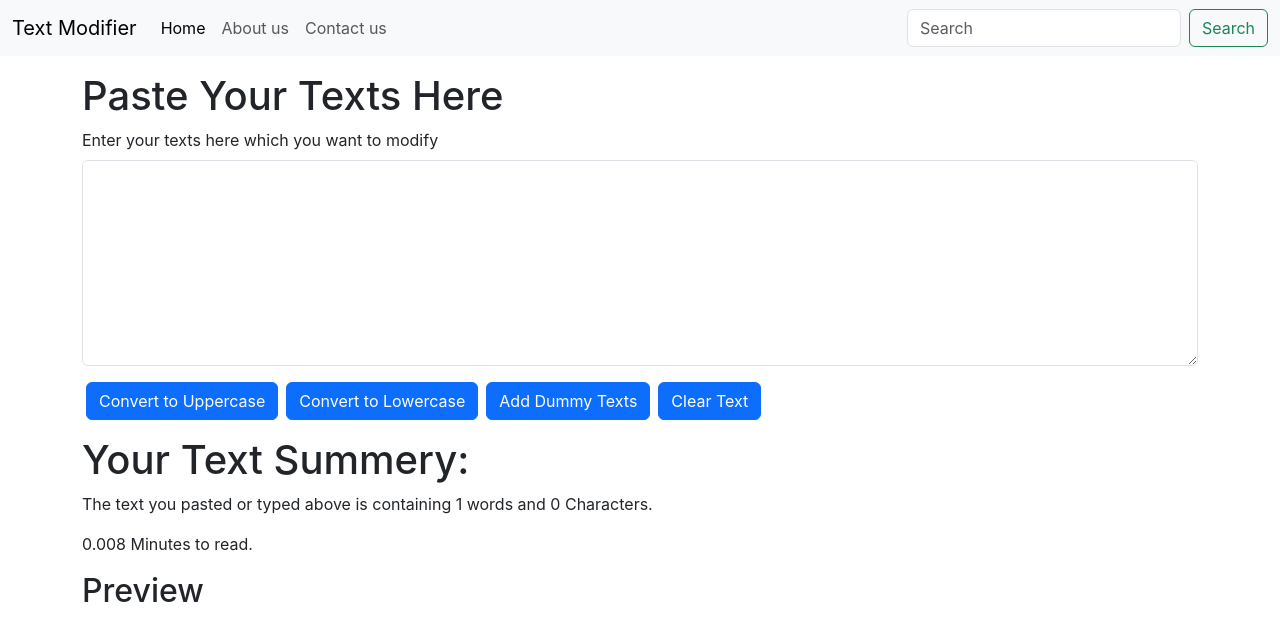
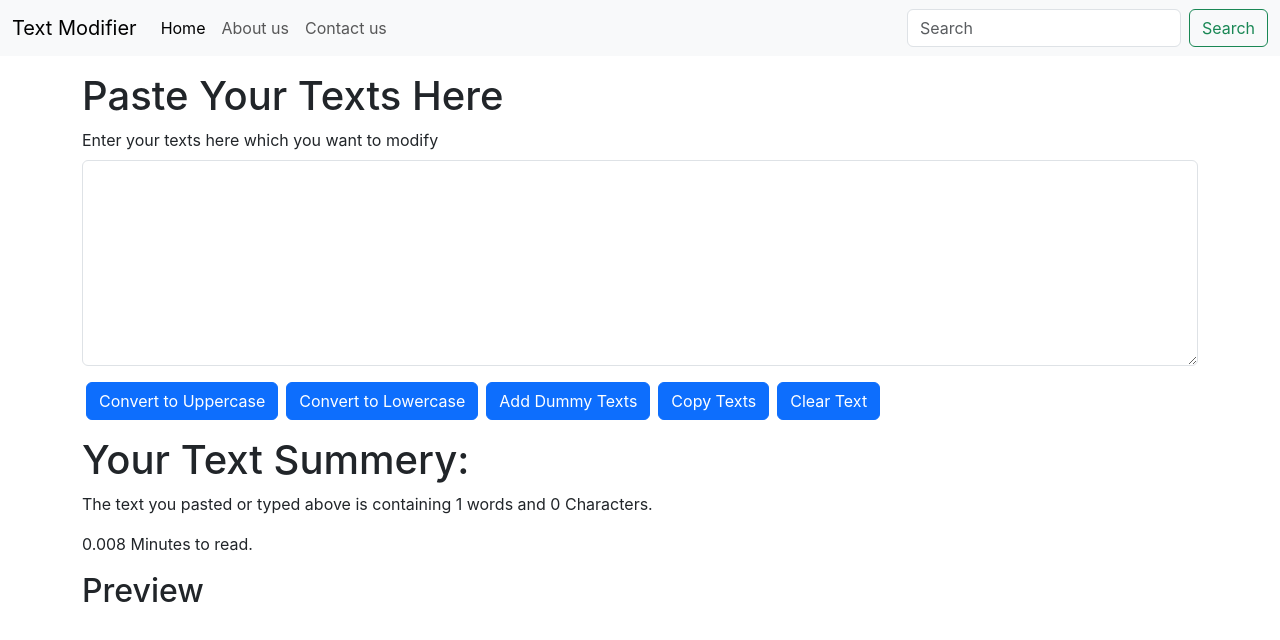
Before and after one commit to mdsabbiralmamon/textModifier, a React (Create React App) app: page / in a window 1280 px wide. Shown: the top 640 px of the page. Built offline with nearby package versions, Linux system fonts and the light colour scheme.

Commit message:
Added Copy Text Button

```diff
--- a/src/components/TextForm.js
+++ b/src/components/TextForm.js
@@ -24,6 +24,14 @@ export default function TextForm(props) {
     setText(newText)
   }
 
+  const handleBtnCopy = ()=>{
+    // copy text button
+    let newText = document.getElementById('textMainBox');
+    newText.select();
+    newText.setSelectionRange(0, 9999);
+    navigator.clipboard.writeText(newText.value);
+  }
+
   const handleBtnClearText = ()=>{
     // console.log("Clear text button clicked");
     let newText = ("");
@@ -41,6 +49,7 @@ export default function TextForm(props) {
           <button className="btn btn-primary mx-1" onClick={handleBtnUppercase}>Convert to Uppercase</button>
           <button className="btn btn-primary mx-1" onClick={handleBtnLowercase}>Convert to Lowercase</button>
           <button className="btn btn-primary mx-1" onClick={handleBtnLoremIpsum}>Add Dummy Texts</button>
+          <button className="btn btn-primary mx-1" onClick={handleBtnCopy}>Copy Texts</button>
           <button className="btn btn-primary mx-1" onClick={handleBtnClearText}>Clear Text</button>
       </div>
       <div className="container my-3">
```
